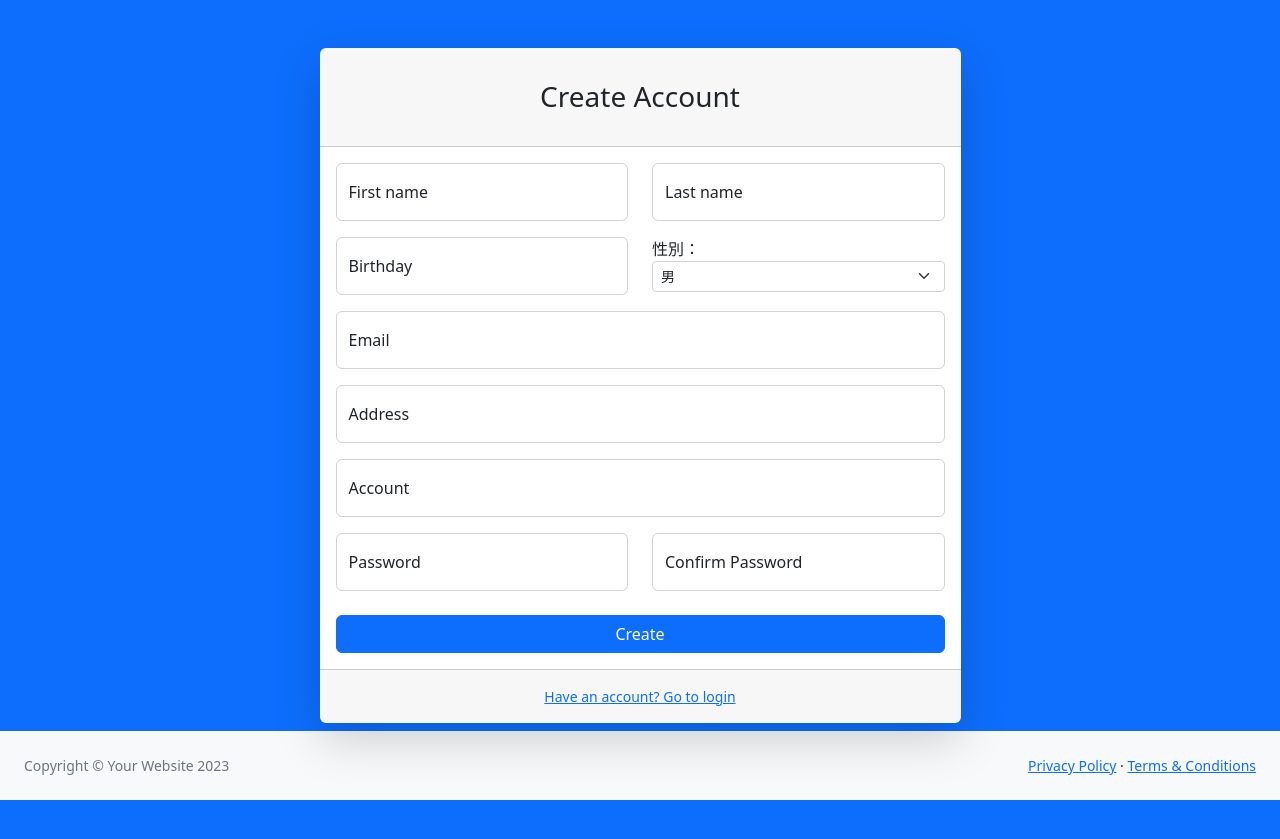
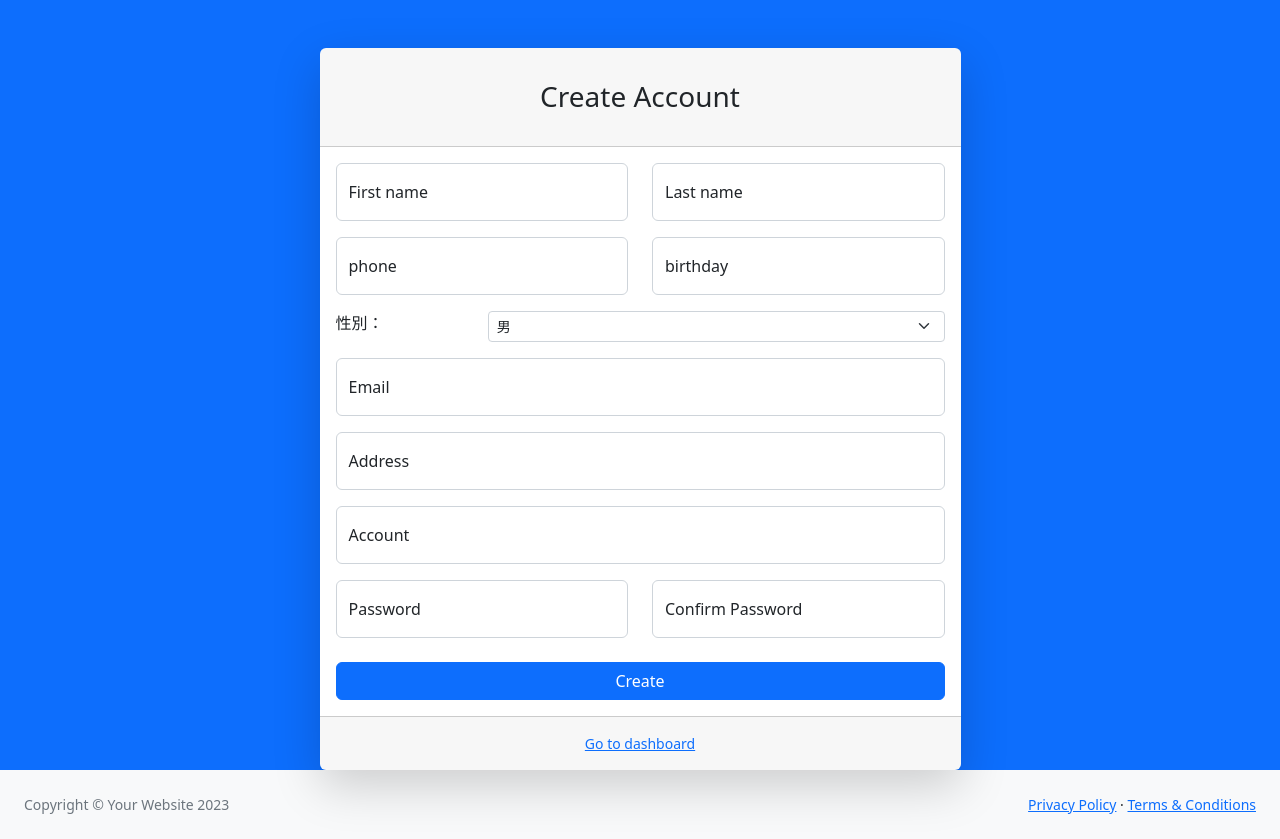
Before and after one commit to HsienLu/small_project, a PHP site: page /register.php in a window 1280 px wide. Before the commit the page ends 800 px from the top, so only its background shows below. Run offline with PHP 8.4, Linux system fonts and the light colour scheme; some libraries are stand-ins or nearby versions.

Commit message:
Complete Create,future to read

```diff
--- a/dashboard.php
+++ b/dashboard.php
@@ -103,6 +103,7 @@ $pages = ceil($totalPages / 10) //計算總共有幾頁
                                         <th>Account</th>
                                         <th>Email</th>
                                         <th>Password</th>
+
                                     </tr>
                                 </thead>
 
@@ -114,6 +115,7 @@ $pages = ceil($totalPages / 10) //計算總共有幾頁
                                             <td><?= $users["account"]  ?></td>
                                             <td><?= $users["email"]  ?></td>
                                             <td><?= $users["password"]  ?></td>
+
 
                                         </tr>
                                     <?php endforeach; ?>
--- a/register.php
+++ b/register.php
@@ -42,14 +42,20 @@
                                         <div class="row mb-3">
                                             <div class="col-md-6">
                                                 <div class="form-floating mb-3 mb-md-0">
-                                                    <input class="form-control" id="inputBirthday" name="birthday" type="text" placeholder="1997-09-23" />
-                                                    <label for="inputBirthday">Birthday</label>
+                                                    <input class="form-control" id="inputPhone" name="phone" type="text" placeholder="0912354568" />
+                                                    <label for="inputPhone">phone</label>
                                                 </div>
                                             </div>
-                                            <div class="col-md-6 ">
-                                                <div class="">
-                                                    <label for="gender">性別：</label>
-                                                    <select class="form-select form-select-sm" aria-label=".form-select-sm example" id="gender" name="gender">
+                                            <div class="col-md-6">
+                                                <div class="form-floating mb-3 mb-md-0">
+                                                    <input class="form-control" id="inputBirthday" name="birthday" type="text" placeholder="1993-05-23" />
+                                                    <label for="inputBirthday">birthday</label>
+                                                </div>
+                                            </div>
+                                            <div class=" pt-3">
+                                                <div class="d-flex justify-content-between">
+                                                    <label for="gender" class="w-25 ">性別：</label>
+                                                    <select class="form-select form-select-sm w-75" aria-label=".form-select-sm example" id="gender" name="gender">
                                                         <option value="0">男</option>
                                                         <option value="1">女</option>
                                                     </select>
@@ -61,7 +67,7 @@
                                             <label for="inputEmail">Email</label>
                                         </div>
                                         <div class="form-floating mb-3">
-                                            <input class="form-control" id="address" name="address" type="address" placeholder="address" />
+                                            <input class="form-control" id="address" name="address" type="text" placeholder="address" />
                                             <label for="address">Address</label>
                                         </div>
                                         <div class="form-floating mb-3">
@@ -88,7 +94,7 @@
                                     </form>
                                 </div>
                                 <div class="card-footer text-center py-3">
-                                    <div class="small"><a href="index.php">Have an account? Go to login</a></div>
+                                    <div class="small"><a href="dashboard.php">Go to dashboard</a></div>
                                 </div>
                             </div>
                         </div>
```
Also changed, not shown: createUI.php (+33 -13 lines), doUserCreate(no use).php (renamed from doUserCreate.php).
